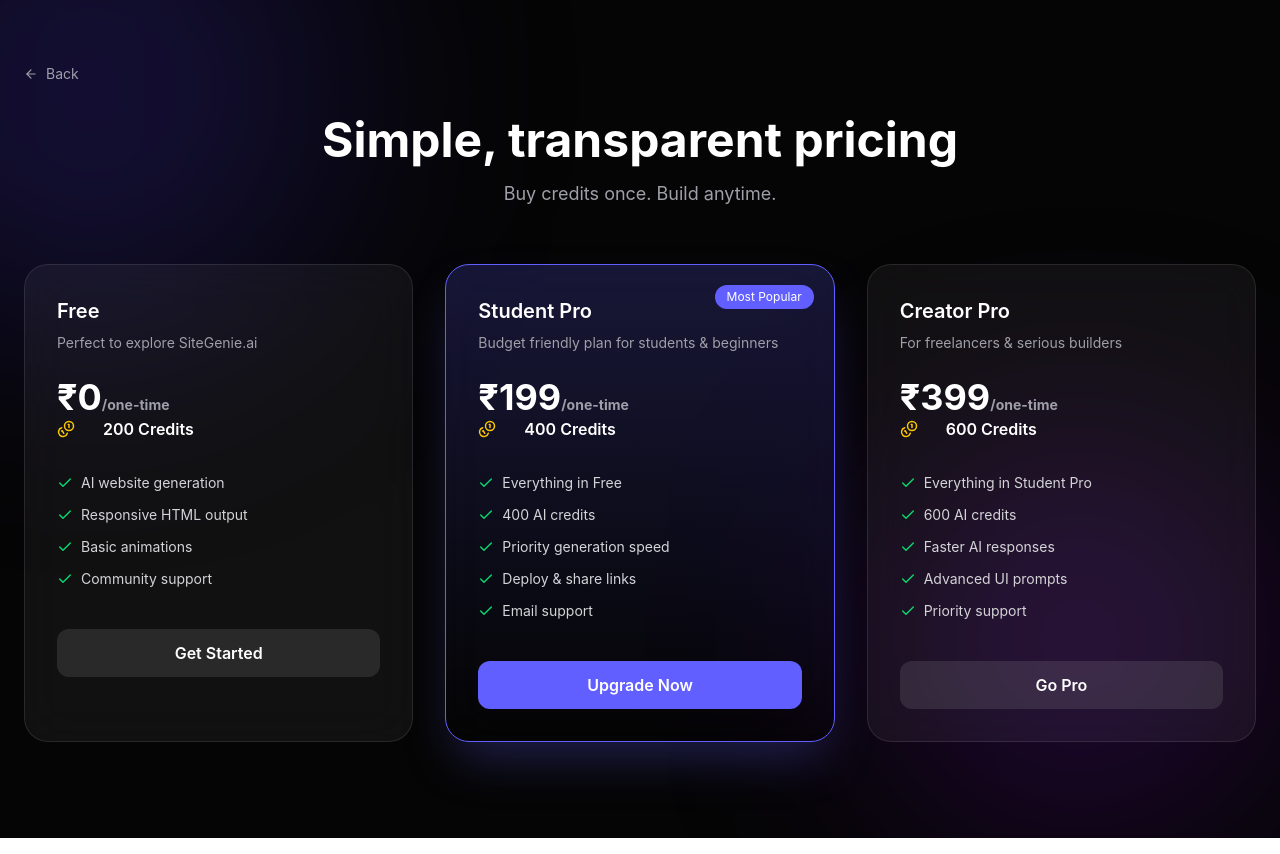
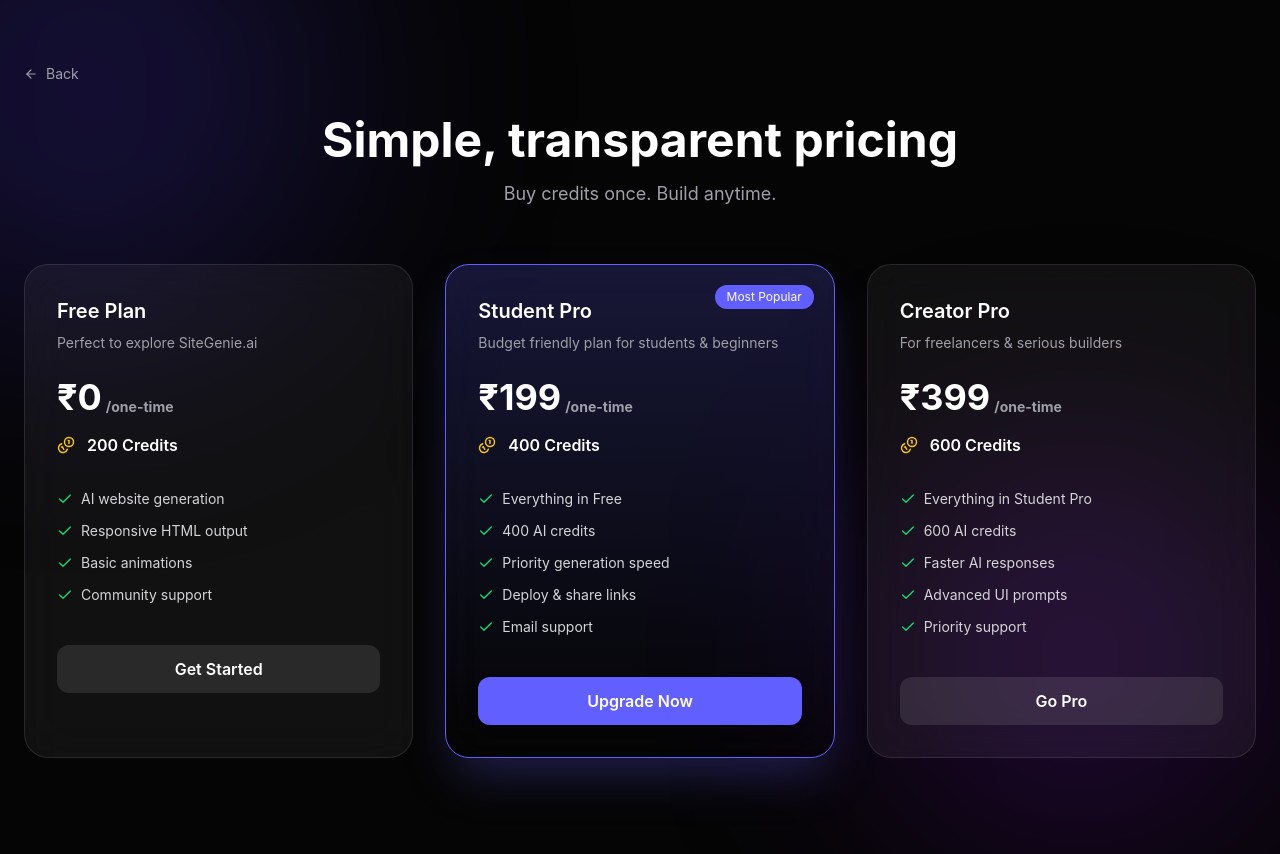
Before and after one commit to titoo9201/SITEGENIE_AI, a React app in the folder Frontend/: page /pricing in a window 1280 px wide. Built offline with nearby package versions, Linux system fonts and the light colour scheme; no server answers; the HTML template or start-up script is replaced by a standard one.

Commit message:
Update pricing plan names and improve code formatting

```diff
--- a/Frontend/src/pages/Pricing.jsx
+++ b/Frontend/src/pages/Pricing.jsx
@@ -5,12 +5,13 @@
 import { useSelector } from "react-redux";
 import axios from "axios";
 import { serverUrl } from "../App";
+
 const plans = [
   {
     key: "free",
-    name: "Free",
+    name: "Free Plan",
     price: "₹0",
-    credits: 200, // default already
+    credits: 200,
     description: "Perfect to explore SiteGenie.ai",
     features: [
       "AI website generation",
@@ -54,37 +55,46 @@
     button: "Go Pro",
   },
 ];
+
 function Pricing() {
   const navigate = useNavigate();
-  const {userData}=useSelector(state=>state.user)
-  const [loading, setloading] = useState(null)
+  const { userData } = useSelector((state) => state.user);
+  const [loading, setloading] = useState(null);
 
-  const handleBill = async (planKey)=>{
-    if(!userData){
-      navigate("/")
-      return
+  const handleBill = async (planKey) => {
+    if (!userData) {
+      navigate("/");
+      return;
     }
-    if(planKey=="free"){
-      navigate("/dashboard")
-      return
+
+    if (planKey === "free") {
+      navigate("/dashboard");
+      return;
     }
-    setloading(planKey)
+
+    setloading(planKey);
+
     try {
-      const result = await axios.post(`${serverUrl}/api/bill`,{planType:planKey},{withCredentials:true})
+      const result = await axios.post(
+        `${serverUrl}/api/bill`,
+        { planType: planKey },
+        { withCredentials: true }
+      );
+
       window.location.href = result.data.sessionUrl;
-      setloading(planKey)
     } catch (error) {
       console.log(error);
-      setloading(false)
+      setloading(null);
+    }
+  };
 
-    }
-  }
   return (
     <div className="relative min-h-screen overflow-hidden bg-[#050505] text-white px-6 pt-16 pb-24">
       <div className="absolute inset-0 pointer-events-none">
         <div className="absolute -top-40 -left-40 w-[500px] h-[500px] bg-indigo-600/20 rounded-full blur-[120px]" />
         <div className="absolute bottom-0 right-0 w-[400px] h-[400px] bg-purple-600/20 rounded-full blur-[120px]" />
       </div>
+
       <button
         className="relative z-10 mb-8 flex items-center gap-2 text-sm text-zinc-400 hover:text-white transition"
         onClick={() => navigate("/")}
@@ -92,20 +102,20 @@
         <ArrowLeft size={14} />
         Back
       </button>
+
       <motion.div
         initial={{ opacity: 0, y: 24 }}
         animate={{ opacity: 1, y: 0 }}
         className="relative z-10 max-w-4xl mx-auto text-center mb-14"
       >
         <h1 className="text-4xl md:text-5xl font-bold mb-4">
-          {" "}
           Simple, transparent pricing
         </h1>
         <p className="text-zinc-400 text-lg">
-          {" "}
           Buy credits once. Build anytime.
         </p>
       </motion.div>
+
       <div className="relative z-10 max-w-7xl mx-auto grid grid-cols-1 md:grid-cols-3 gap-8">
         {plans.map((p, i) => (
           <motion.div
@@ -129,40 +139,38 @@
 
             <h1 className="text-xl font-semibold mb-2">{p.name}</h1>
             <p className="text-zinc-400 text-sm mb-6">{p.description}</p>
-            <div className="flex-item-end gap-1 font-bold">
+
+            <div className="flex items-end gap-1 font-bold mb-4">
               <span className="text-4xl font-bold">{p.price}</span>
-              <span className="text-sm text-zinc-400 mb-1">/one-time</span>
+              <span className="text-sm text-zinc-400">/one-time</span>
             </div>
-            <div className="flex items-center gap-7 mb-8">
+
+            <div className="flex items-center gap-3 mb-8">
               <Coins size={18} className="text-yellow-400" />
               <span className="font-semibold">{p.credits} Credits</span>
             </div>
+
             <ul className="space-y-3 mb-10">
               {p.features.map((f) => (
-                <li
-                  key={f}
-                  className="flex items-center gap-2 text-sm text-zinc-300"
-                >
+                <li key={f} className="flex items-center gap-2 text-sm text-zinc-300">
                   <Check size={16} className="text-green-400" />
                   {f}
                 </li>
               ))}
             </ul>
+
             <motion.button
               whileTap={{ scale: 0.96 }}
               disabled={loading}
-              onClick={()=>handleBill(p.key)}
+              onClick={() => handleBill(p.key)}
               className={`w-full py-3 rounded-xl font-semibold transition
-
               ${
                 p.popular
                   ? "bg-indigo-500 hover:bg-indigo-600"
                   : "bg-white/10 hover:bg-white/20"
               } disabled:opacity-60`}
             >
-
               {loading === p.key ? "Redirecting..." : p.button}
-
             </motion.button>
           </motion.div>
         ))}
```
Lines whose indentation alone changed are shown as unchanged.
